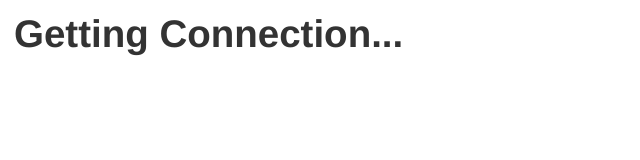
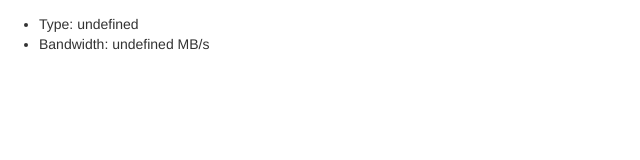
Before and after one commit to stopsatgreen/modernwebbook, a plain HTML site: page Code Examples/Chapter 06/network.html in a window 1280 px wide. Shown: the whole page, without its empty margins (0-640 px from the left). Drawn offline with Linux system fonts and the light colour scheme.

Commit message:
Updated network to show type

```diff
--- a/Code Examples/Chapter 06/network.html
+++ b/Code Examples/Chapter 06/network.html
@@ -8,28 +8,29 @@
   <link rel="stylesheet" href="../assets/style.css">
 </head>
 <body>
-  <h1>Getting Connection...</h1>
+  <ul id="network">
+		<li>Getting Connection...</li>
+	</ul>
 <script>
 document.addEventListener('DOMContentLoaded',function () {
 	'use strict';
-	var hasConnect = navigator.connection = (
-		navigator.connection ||
-		navigator.mozConnection ||
-		navigator.webkitConnection
-	);
-	if (!hasConnect) { return false; }
 	var status,
-			target = document.querySelector('h1'),
-			showStatus = function () {
-				status = navigator.connection.bandwidth + ' MB/s';
-				if (navigator.connection.metered) {
-					status += ' (metered)';
-				}
-				target.textContent = status;
-			};
-	navigator.connection.addEventListener('change', showStatus, false);
-	showStatus();
-},false);
+		target = document.getElementById('network'),
+		connection = navigator.connection || navigator.mozConnection || navigator.webkitConnection;
+	function showStatus () {
+		status = '<li>Type: ' + connection.type + '</li>';
+		status += '<li>Bandwidth: ' + connection.bandwidth + ' MB/s';
+		if (connection.metered) {
+			status += ' (metered)';
+		}
+		status += '</li>';
+		target.innerHTML = status;
+	}
+	if (connection) {
+		connection.addEventListener('change', showStatus);
+		showStatus();
+	}
+});
 </script>
 </body>
 </html>
```
